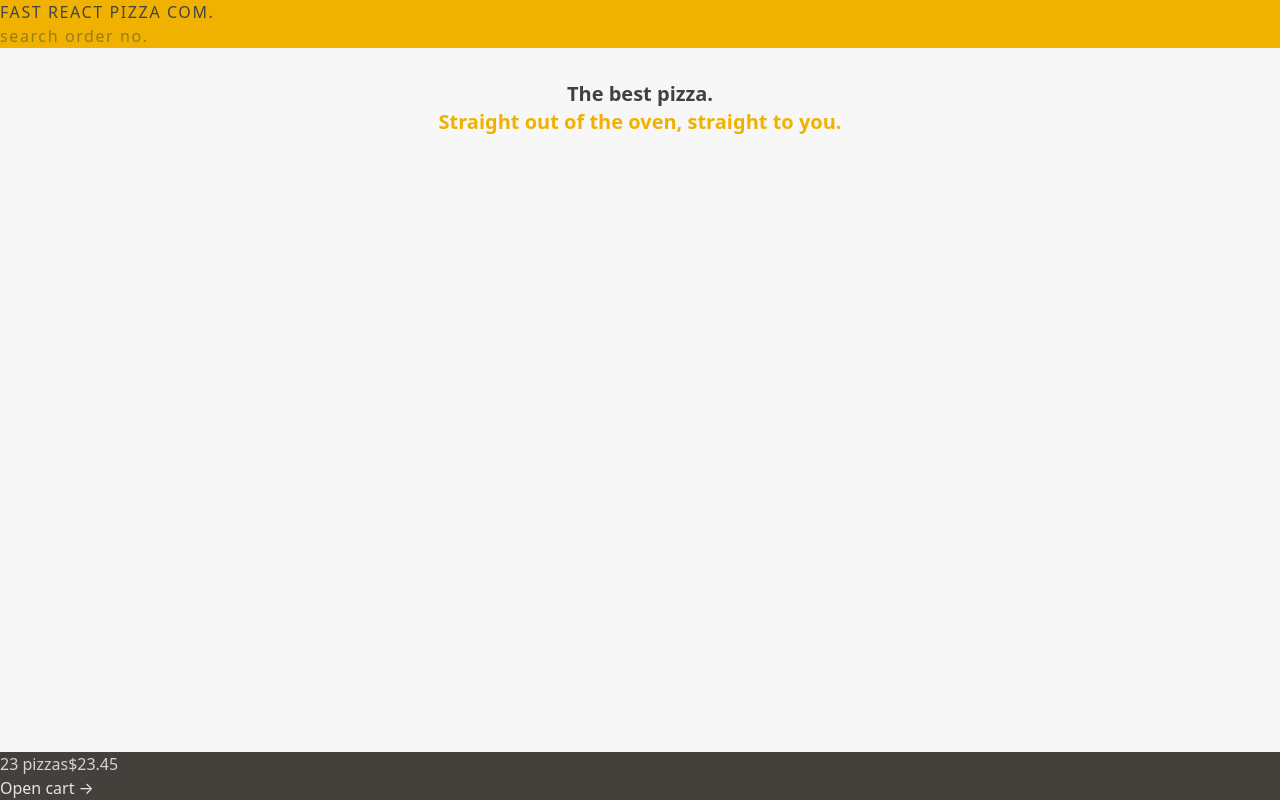
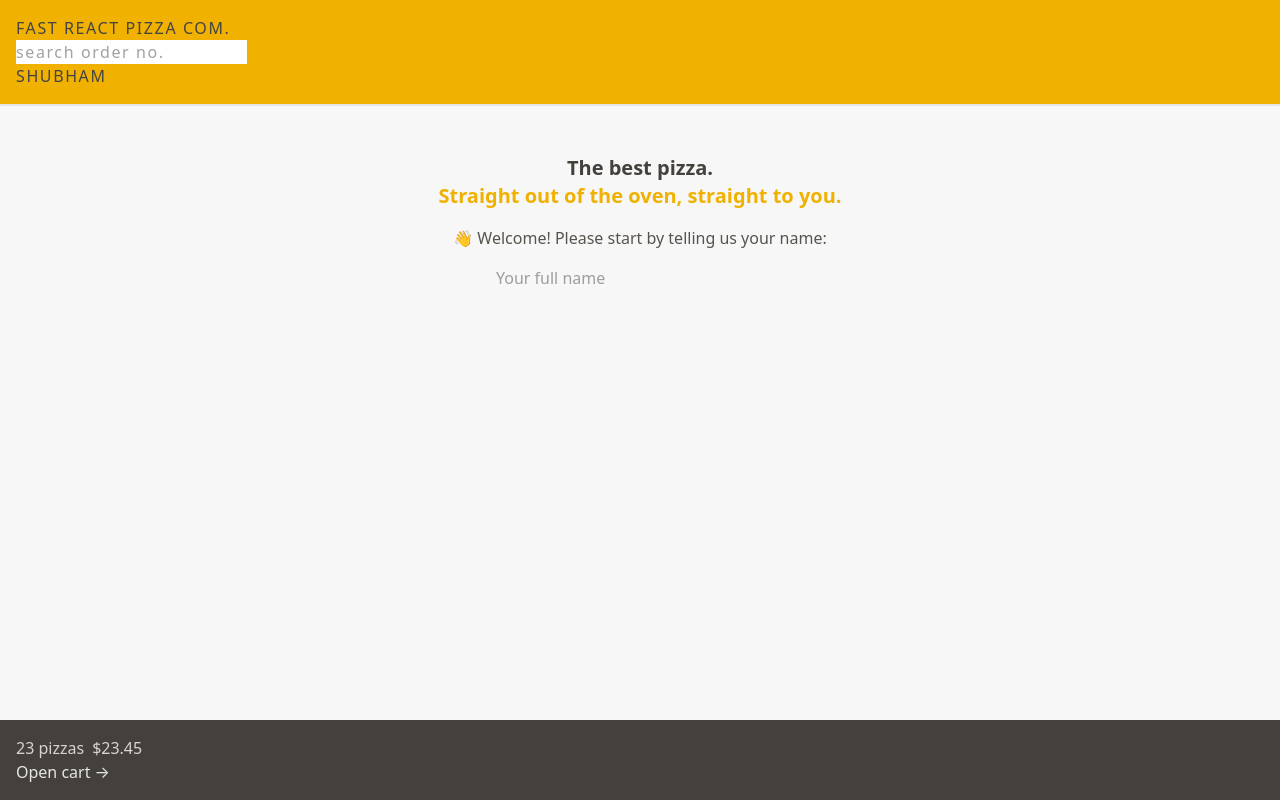
Before and after one commit to ShubhamSoni2699/webdev, a React (Vite) app in the folder pizza/: page / in a window 1280 px wide. Built offline with nearby package versions, Linux system fonts and the light colour scheme.

Commit message:
basic tailwind styling

```diff
--- a/pizza/src/feature/cart/CartOverview.jsx
+++ b/pizza/src/feature/cart/CartOverview.jsx
@@ -1,8 +1,8 @@
 import { Link } from "react-router-dom";
 function CartOverview() {
   return (
-    <div className="bg-stone-700 text-stone-200">
-      <p className="text-stone-300">
+    <div className="bg-stone-700 p-4 text-stone-200">
+      <p className="space-x-2 text-stone-300">
         <span>23 pizzas</span>
         <span>$23.45</span>
       </p>
--- a/pizza/src/feature/order/SearchOrder.jsx
+++ b/pizza/src/feature/order/SearchOrder.jsx
@@ -14,6 +14,7 @@ function SearchOrder() {
   return (
     <form onSubmit={handleSubmit}>
       <input
+        className="bg-white"
         placeholder="search order no. "
         value={query}
         onChange={(e) => setQuery(e.target.value)}
--- a/pizza/src/feature/user/CreateUser.jsx
+++ b/pizza/src/feature/user/CreateUser.jsx
@@ -1,7 +1,7 @@
-import { useState } from 'react';
+import { useState } from "react";
 
 function CreateUser() {
-  const [username, setUsername] = useState('');
+  const [username, setUsername] = useState("");
 
   function handleSubmit(e) {
     e.preventDefault();
@@ -9,16 +9,19 @@ function CreateUser() {
 
   return (
     <form onSubmit={handleSubmit}>
-      <p>👋 Welcome! Please start by telling us your name:</p>
+      <p className="mb-4 text-sm text-stone-600 md:text-base">
+        👋 Welcome! Please start by telling us your name:
+      </p>
 
       <input
         type="text"
         placeholder="Your full name"
         value={username}
         onChange={(e) => setUsername(e.target.value)}
+        className="w-72"
       />
 
-      {username !== '' && (
+      {username !== "" && (
         <div>
           <button>Start ordering</button>
         </div>
--- /dev/null
+++ b/pizza/src/feature/user/User.jsx
@@ -0,0 +1,9 @@
+function User() {
+  return (
+    <div>
+      <p>Shubham</p>
+    </div>
+  );
+}
+
+export default User;
--- a/pizza/src/ui/Header.jsx
+++ b/pizza/src/ui/Header.jsx
@@ -1,11 +1,13 @@
 import { Link } from "react-router-dom";
 import SearchOrder from "../feature/order/SearchOrder";
+import User from "../feature/user/User";
 
 function Header() {
   return (
-    <header className="bg-yellow-500 tracking-widest uppercase">
+    <header className="border-b-2 border-stone-200 bg-yellow-500 px-4 py-4 tracking-widest uppercase">
       <Link to="/">Fast React pizza com.</Link>
       <SearchOrder />
+      <User />
     </header>
   );
 }
--- a/pizza/src/ui/Home.jsx
+++ b/pizza/src/ui/Home.jsx
@@ -1,13 +1,16 @@
+import CreateUser from "../feature/user/CreateUser";
+
 function Home() {
   return (
-    <div className="text-center text-xl font-semibold text-stone-700">
-      <h1>
+    <div className="mt-4 text-center">
+      <h1 className="mb-4 text-xl font-semibold text-stone-700">
         The best pizza.
         <br />
         <span className="text-yellow-500">
           Straight out of the oven, straight to you.
         </span>
       </h1>
+      <CreateUser />
     </div>
   );
 }
```
